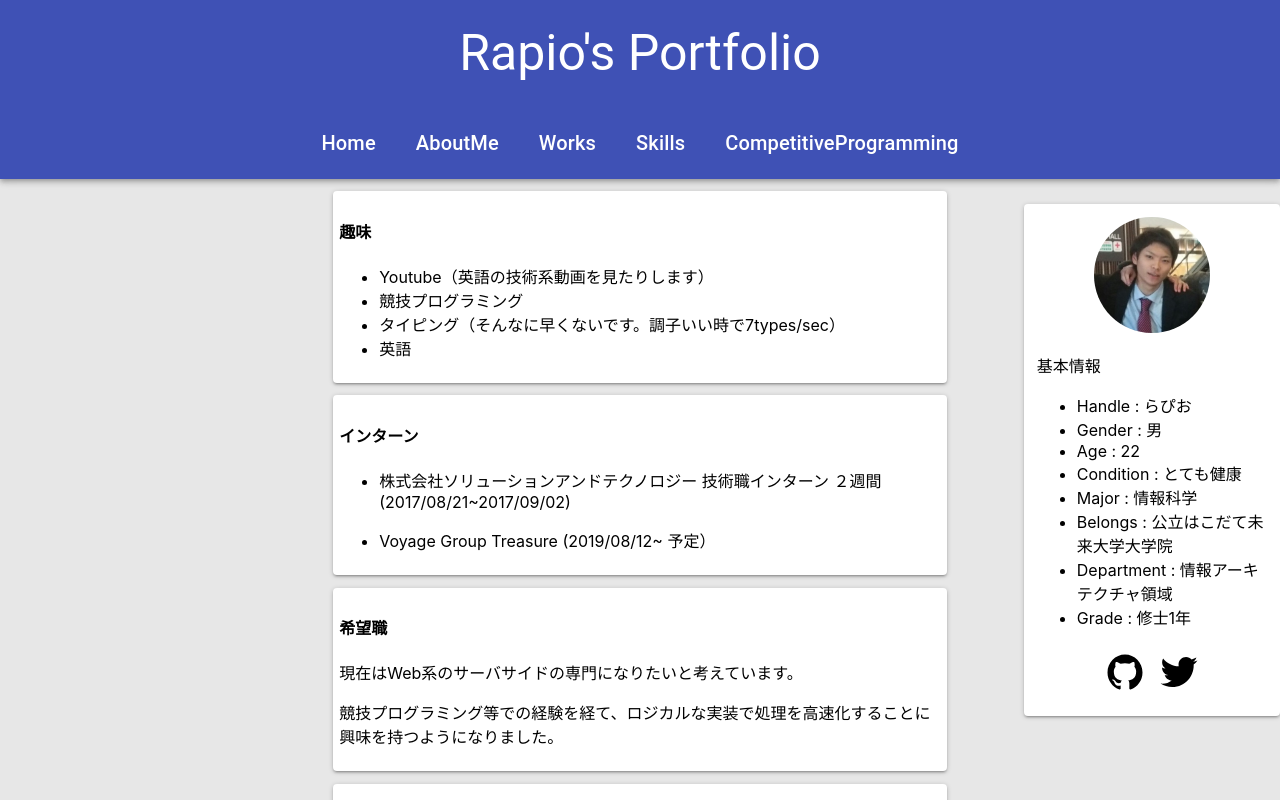
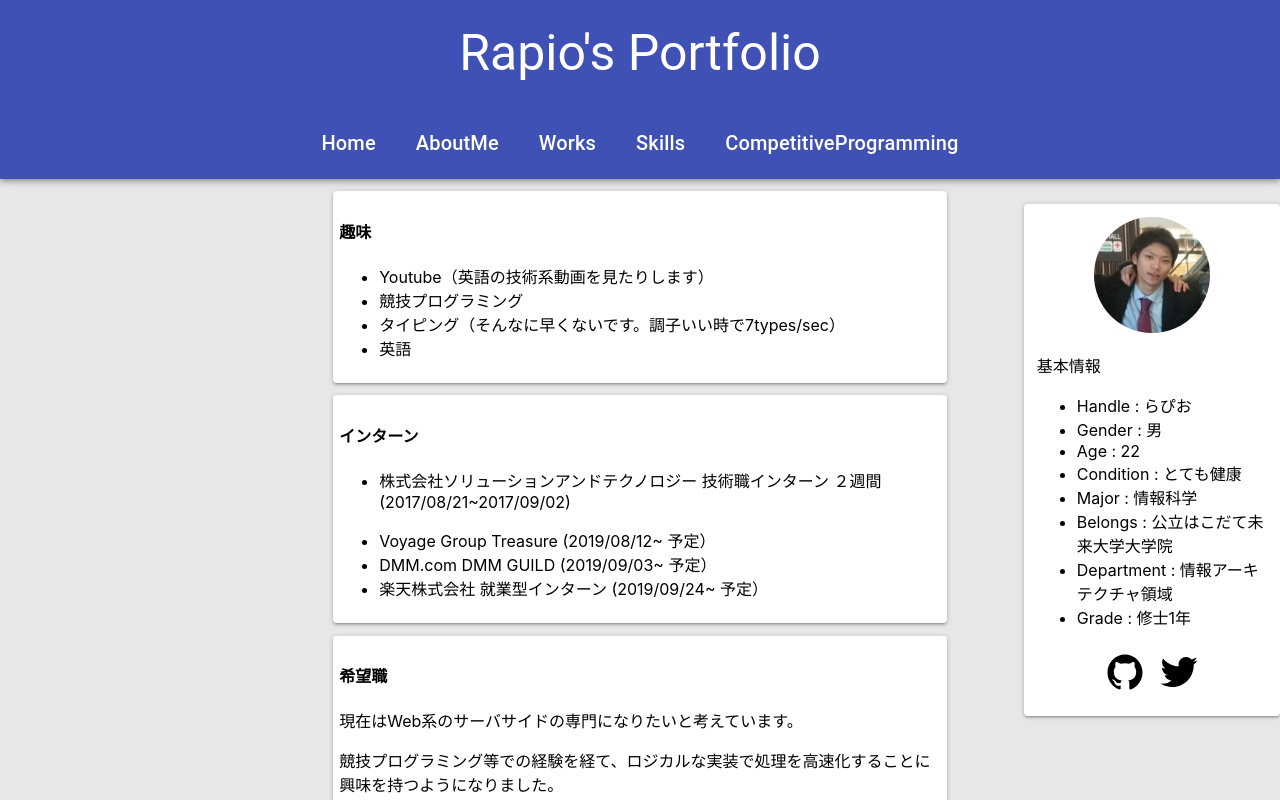
Before and after one commit to daleksprinter/myportfolio, a React (Create React App) app: page /aboutme in a window 1280 px wide. Shown: the top 800 px of the page. Built offline with nearby package versions, Linux system fonts and the light colour scheme.

Commit message:
update intern info

```diff
--- a/src/components/Aboutme/Aboutme.js
+++ b/src/components/Aboutme/Aboutme.js
@@ -34,6 +34,8 @@ const Intern = () => {
             </ul>
             <ul>
                 <li>Voyage Group Treasure (2019/08/12~ 予定）</li>
+                <li>DMM.com DMM GUILD (2019/09/03~ 予定）</li>
+                <li>楽天株式会社 就業型インターン (2019/09/24~ 予定）</li>
             </ul>
 
         </Paper>
```
